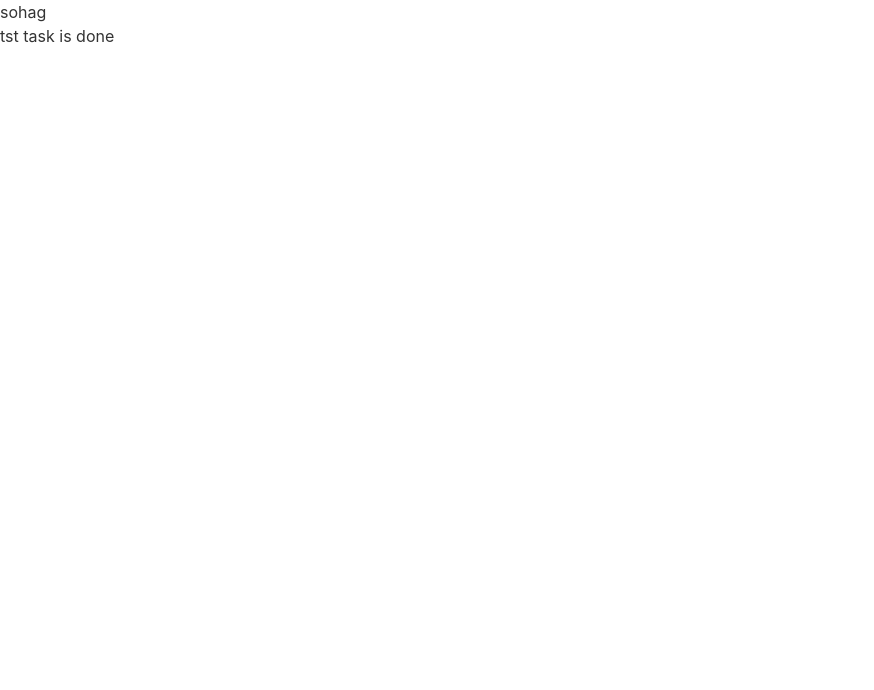
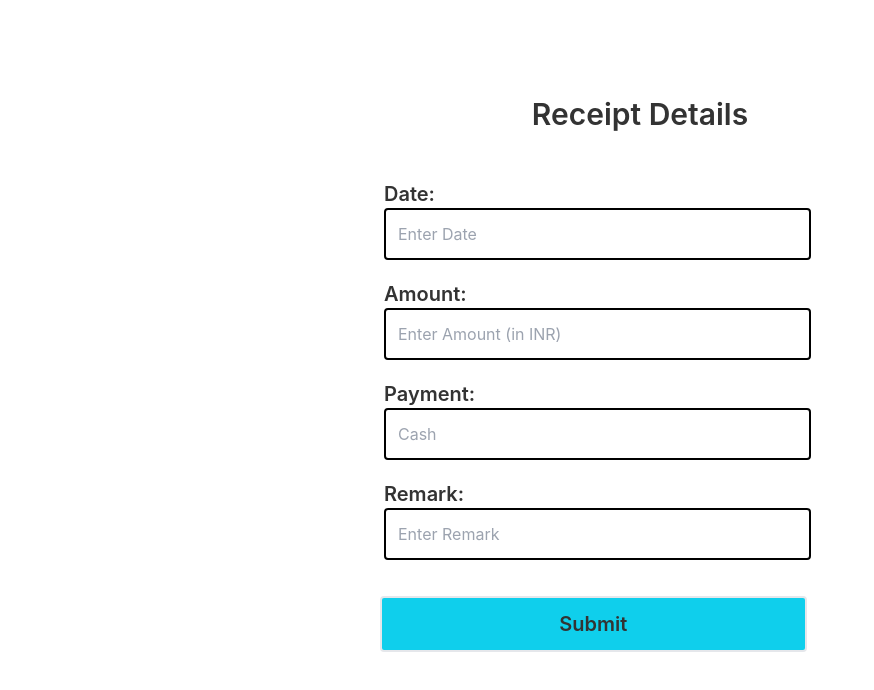
Before and after one commit to Rakibulhasan70/Onito-task, a React (Create React App) app: page / in a window 1280 px wide. Shown: the top 690 px of the page, without its empty margins (0-874 px from the left). Built offline with nearby package versions, Linux system fonts and the light colour scheme.

Commit message:
data is getting by form

```diff
--- a/src/App.js
+++ b/src/App.js
@@ -1,10 +1,10 @@
 import './App.css';
+import Home from './Components/Home';
 
 function App() {
   return (
     <div>
-      <h2>sohag</h2>
-      <h2>tst task is done</h2>
+      <Home></Home>
     </div>
   );
 }
--- /dev/null
+++ b/src/Components/Form.js
@@ -0,0 +1,61 @@
+import React, { useState } from 'react';
+
+const Form = () => {
+    const [text, setText] = useState('')
+    const [amount, setAmount] = useState('')
+    const [payment, setPayment] = useState('')
+    const [remark, setRemark] = useState('')
+
+    const handleTextBlur = e => {
+        setText(e.target.value)
+    }
+
+    const handleAmountBlur = e => {
+        setAmount(e.target.value)
+    }
+
+    const handlePaymentBlur = e => {
+        setPayment(e.target.value)
+    }
+
+    const handleRemarkBlur = e => {
+        setRemark(e.target.value)
+    }
+
+    const handleSubmit = e => {
+        e.preventDefault();
+        console.log(text, amount, payment, remark);
+    }
+
+
+    return (
+        <div className='container mx-auto'>
+            <h2 className='text-3xl font-semibold text-center mt-24 mb-12'>Receipt Details</h2>
+            <form onSubmit={handleSubmit}>
+
+
+                <label className='ml-96 mr-6 text-xl font-semibold'>Date:</label>
+                <br />
+                <input onBlur={handleTextBlur} type="text" name="text" id="" placeholder='Enter Date' className='border-2 p-3 border-black rounded w-2/6 ml-96 mb-5' />
+
+                <label className='ml-96 mr-6 text-xl font-semibold '>Amount:</label>
+                <br />
+                <input onBlur={handleAmountBlur} type="text" name="amount" id="" placeholder='Enter Amount (in INR)' className='border-2 p-3 border-black  rounded w-2/6 ml-96 mb-5' />
+
+                <label className='ml-96 mr-6 text-xl font-semibold'>Payment:</label>
+                <br />
+                <input onBlur={handlePaymentBlur} type="text" name="payment" id="" placeholder='Cash' className='border-2 p-3 border-black rounded w-2/6 ml-96 mb-5' />
+
+                <label className='ml-96 mr-6 text-xl font-semibold'>Remark:</label>
+                <br />
+                <input onBlur={handleRemarkBlur} type="text" name="remark" id="" placeholder='Enter Remark' className='border-2 p-3  border-black rounded w-2/6 ml-96 mb-5' />
+
+
+                <input type="submit" value='Submit' id="" className='border-2 p-3 mt-4 text-xl font-semibold rounded w-2/6  bg-primary' style={{ marginLeft: '380px' }} />
+
+            </form>
+        </div>
+    );
+};
+
+export default Form;
--- /dev/null
+++ b/src/Components/Home.js
@@ -0,0 +1,12 @@
+import React from 'react';
+import Form from './Form';
+
+const Home = () => {
+    return (
+        <div>
+            <Form></Form>
+        </div>
+    );
+};
+
+export default Home;
```
